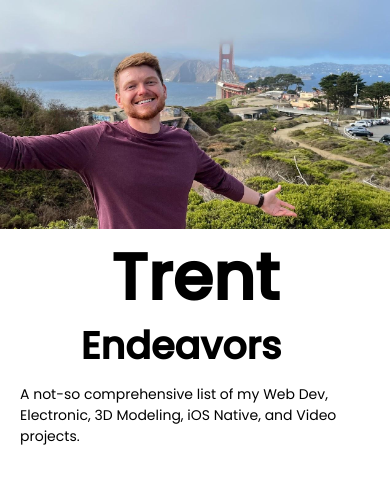
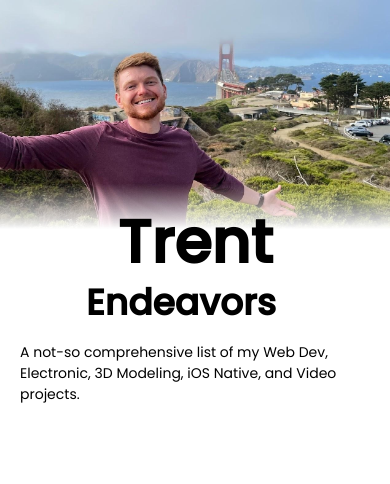
Before and after one commit to tdeckard2000/my_portfolio, a Next.js app: page / in a window 390 px wide. Shown: the top 484 px of the page. Built offline with nearby package versions, Linux system fonts and the light colour scheme.

Commit message:
adjust mobile view

```diff
--- a/src/pages/index.tsx
+++ b/src/pages/index.tsx
@@ -21,7 +21,7 @@ export default function Home() {
         <div className={styles.headerContainer}>
           <div className={styles.headshotContainer}>
             <img className={styles.headshotFaded} src="/me_arms_out_faded.jpg" alt="" />
-            <img className={styles.headshot} src="/me_arms_out.jpg" alt="" />
+            <img className={styles.headshot} src="/me_faded_bottom.jpg" alt="" />
           </div>
           <div className={styles.titleContainer}>
             <h4 className={styles.titleTop}>Trent</h4>
--- a/src/styles/Home.module.css
+++ b/src/styles/Home.module.css
@@ -79,16 +79,18 @@
 @media only screen and (max-width: 500px) {
   /* tablets and desktop */
   .titleContainer {
+    bottom: 32px;
     right: 0;
     width: 100%;
   }
 
   .titleTop {
-    font-size: 65px;
+    font-size: 60px;
   }
 
   .titleBottom {
-    font-size: 38px;
+    bottom: 12px;
+    font-size: 36px;
   }
 
   .titleParagraph {
```
Also changed, not shown: public/me_faded_bottom.jpg (added).
